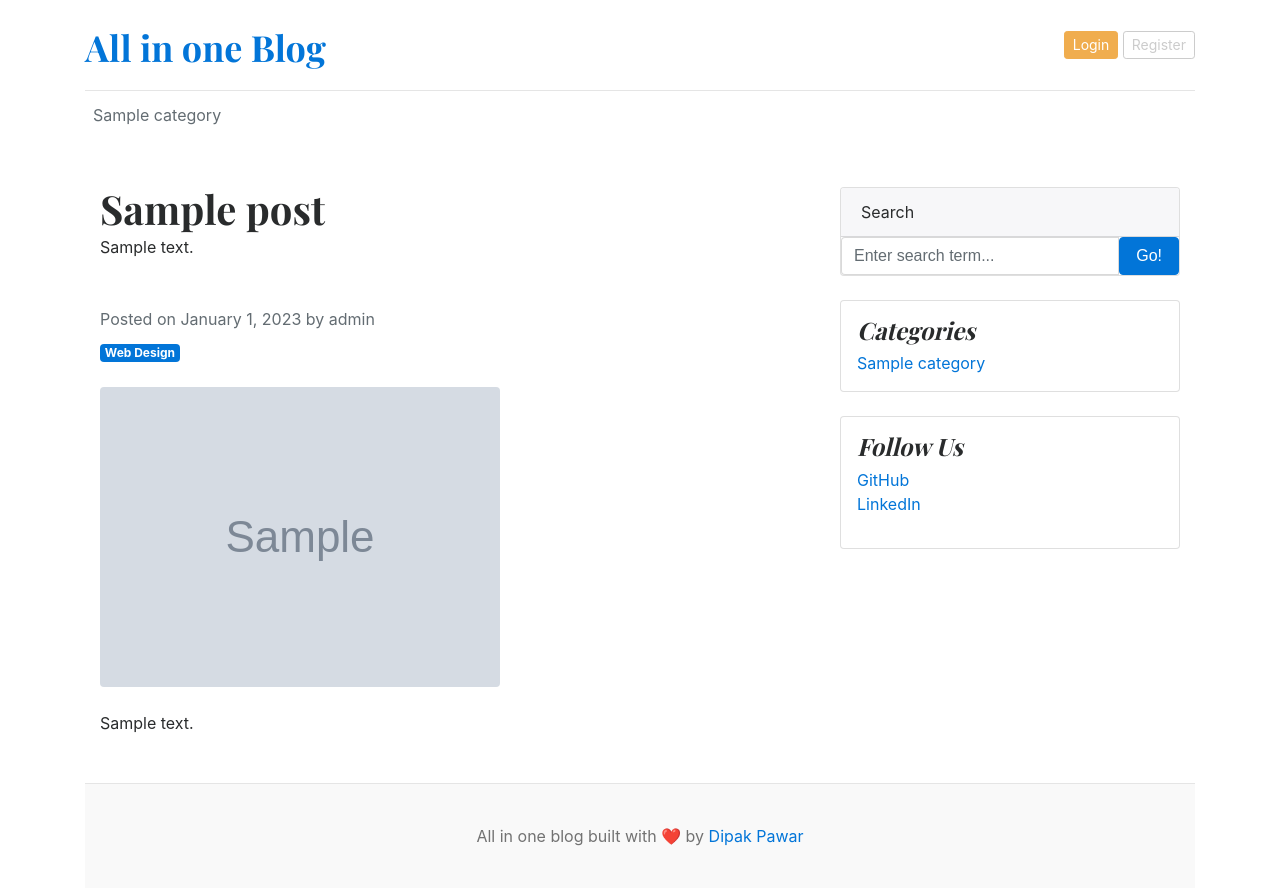
After one commit to dipk-pawar/all-in-one-blog, a Django app: template templates/blog_post.html in a window 1280 px wide. The commit adds this page. Run offline with Django 4.2, Linux system fonts and the light colour scheme; the template is opened without the code that fills it: most values are stand-ins (such as "Sample title", 1, 10 or a date in 2020); grey boxes marked "Sample" are stand-in pictures; data that the repository does not hold is empty.

Commit message:
added code for particular post display

```diff
--- a/blog_app/urls.py
+++ b/blog_app/urls.py
@@ -1,6 +1,7 @@
 from django.urls import path
-from blog_app.views import PostsByCategory
+from blog_app.views import PostsByCategory, GetPostBySlug
 
 urlpatterns = [
     path("<int:id>", PostsByCategory.as_view(), name="post_by_category"),
+    path("<slug:slug>", GetPostBySlug.as_view(), name="post_by_slug"),
 ]
--- a/blog_app/views.py
+++ b/blog_app/views.py
@@ -8,6 +8,12 @@ class Home(View):
     def get(self, request):
         blogs = Blog.objects.filter(status="Published").order_by("-updated_at")
         return render(request, "home.html", context={"blogs": blogs})
+
+
+class GetPostBySlug(View):
+    def get(self, request, slug):
+        blog = Blog.objects.get(status="Published", slug=slug)
+        return render(request, "blog_post.html", context={"post": blog})
 
 
 class PostsByCategory(View):
--- /dev/null
+++ b/templates/blog_post.html
@@ -0,0 +1,68 @@
+{% extends 'base.html' %}
+{% block body_block %}
+<!-- Page content-->
+<div class="container mt-5">
+    <div class="row">
+        <div class="col-lg-8">
+            <!-- Post content-->
+            <article>
+                <!-- Post header-->
+                <header class="mb-4">
+                    <!-- Post title-->
+                    <h1 class="fw-bolder mb-1">{{post.title}}</h1>
+                    <section class="mb-5">
+                        <p class="fs-5 mb-4">{{post.short_description}}</p>
+                    </section>
+                    <!-- Post meta content-->
+                    <div class="text-muted fst-italic mb-2">Posted on January 1, 2023 by admin</div>
+                    <!-- Post category-->
+                    <a class="badge bg-primary text-decoration-none text-light" href="#!">Web Design</a>
+                </header>
+                <!-- Preview image figure-->
+                <figure class="mb-4"><img class="img-fluid rounded" src="{{post.featured_image.url}}" alt="..." /></figure>
+                <!-- Post content-->
+                <section class="mb-5">
+                    <p class="fs-5 mb-4">{{post.blog_body}}</p>
+                    </section>
+            </article>
+        </div>
+        <!-- Side widgets-->
+        <div class="col-lg-4">
+            <!-- Search widget-->
+            <div class="card mb-4">
+                <div class="card-header">Search</div>
+                <div class="card-body">
+                    <div class="input-group">
+                        <input class="form-control" type="text" placeholder="Enter search term..." aria-label="Enter search term..." aria-describedby="button-search" />
+                        <button class="btn btn-primary" id="button-search" type="button">Go!</button>
+                    </div>
+                </div>
+            </div>
+            <!-- Categories widget-->
+            <div class="card mb-4 p-3">
+                <h4 class="font-italic">Categories</h4>
+                <div class="card-body">
+                    <div class="row">
+                        {% for tag in tags %}
+                        <div class="col-sm-6">
+                            <ul class="list-unstyled mb-0">
+                                <li><a  href="{% url 'post_by_category' tag.id %}">{{tag.name}}</a></li>
+
+                            </ul>
+                        </div>
+                        {% endfor %}
+                    </div>
+                </div>
+            </div>
+            <!-- Side widget-->
+            <div class="card mb-4 p-3">
+                <h4 class="font-italic">Follow Us</h4>
+                <ol class="list-unstyled">
+                    <li><a href="#">GitHub</a></li>
+                    <li><a href="#">LinkedIn</a></li>
+                </ol>
+            </div>
+        </div>
+    </div>
+</div>
+{% endblock %}
--- a/templates/home.html
+++ b/templates/home.html
@@ -9,7 +9,7 @@
         <div class="col-md-8 px-0">
         <h1 class="display-4 font-italic">{{post.title}}</h1>
         <p class="lead my-3">{{post.short_description | truncatewords:20}}</p>
-        <p class="lead mb-0"><a href="#" class="text-white font-weight-bold">Continue reading...</a></p>
+        <p class="lead mb-0"><a href="{% url 'post_by_slug' post.slug %}" class="text-white font-weight-bold">Continue reading...</a></p>
         </div>
     </div>
     {% endif %}
@@ -23,7 +23,7 @@
     <div class="col-md-6">
       <div class="card border-0" >
         <div class="card-body">
-          <h3><a href="" style="color:black">{{post.title}}</a></h3>
+          <h3><a href="{% url 'post_by_slug' post.slug %}" style="color:black">{{post.title}}</a></h3>
           <small class="mb-1 text-muted">{{post.created_at | timesince}} ago by {{post.author}}</small>
           <p class="card-text">{{post.short_description | truncatewords:20}}</p>
         </div>
@@ -42,7 +42,7 @@
         {% if not post.is_featured %}
         <div class="card border-0" >
             <div class="card-body">
-              <h3><a href="" style="color:black">{{post.title}}</a></h3>
+              <h3><a href="{% url 'post_by_slug' post.slug %}" style="color:black">{{post.title}}</a></h3>
               <small class="mb-1 text-muted">{{post.created_at | timesince}} ago by {{post.author}}</small>
               <p class="card-text">{{post.short_description | truncatewords:20}}</p>
             </div>
```
Also changed, not shown: templates/category_post.html (+5 -26 lines).
